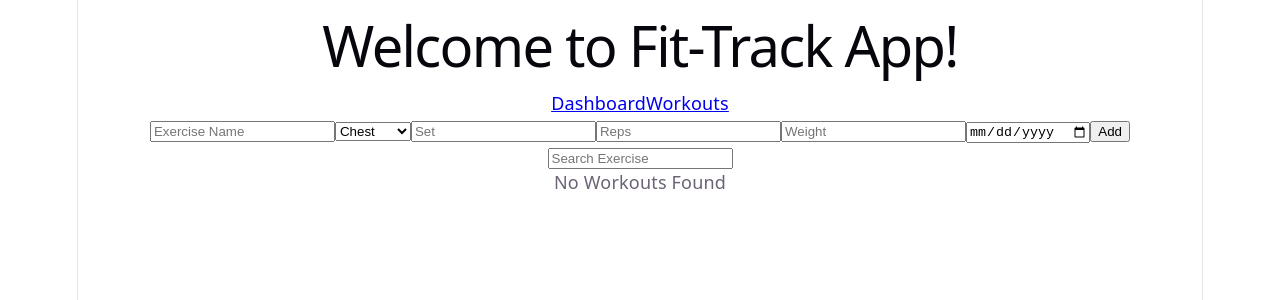
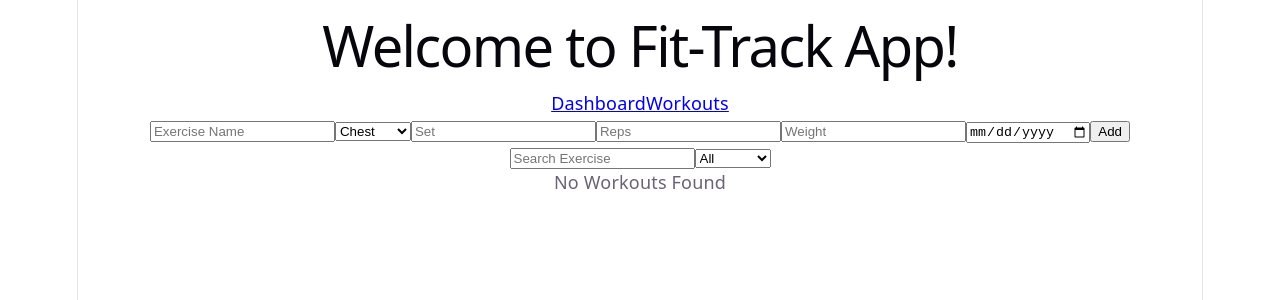
Before and after one commit to yigityilmaz16/fit-track, a React (Vite) app: page /workouts in a window 1280 px wide. Shown: the top 300 px of the page. Built offline with nearby package versions, Linux system fonts and the light colour scheme.

Commit message:
feat: add workout category filtering

```diff
--- a/src/components/WorkoutList.jsx
+++ b/src/components/WorkoutList.jsx
@@ -1,22 +1,28 @@
-import { useContext, useState } from "react";
+import { useContext, useState, useEffect } from "react";
 import { WorkoutContext } from "../context/WorkoutContext";
 import WorkoutCard from "./WorkoutCard";
 function WorkoutList(){
 const {
     workouts,
-    deleteWorkout,
-    startEdit
 } = useContext(WorkoutContext);
 const [searchTerm,setSearchTerm]=useState("");
-const filteredWorkouts = workouts.filter((workout) => {
-  return workout.exercise
-    .toLowerCase()
-    .includes(searchTerm.toLowerCase());
+const [filterTerm,setFilterTerm]=useState("");
+const searchedWorkouts = workouts.filter((workout) => {
+  return workout.exercise.toLowerCase().includes(searchTerm.toLowerCase()) && (filterTerm==="" || workout.category.includes(filterTerm)) ;
 });
 return(
     <div>
         <input type="text" placeholder="Search Exercise" value={searchTerm} onChange={(e)=>setSearchTerm(e.target.value)}></input>
-        {filteredWorkouts.length===0 ?   <p>No Workouts Found</p> :  filteredWorkouts.map((workout)=>{
+        <select name="Category" value={filterTerm} onChange={(e)=>setFilterTerm(e.target.value)}>
+            <option value="">All</option>
+            <option value="chest">Chest</option>
+            <option value="back">Back</option>
+            <option value="legs">Legs</option>
+            <option value="shoulder">Shoulder</option>
+            <option value="arms">Arms</option>
+            <option value="cardio">Cardio</option>
+        </select>
+        {searchedWorkouts.length===0 ?   <p>No Workouts Found</p> :  searchedWorkouts.map((workout)=>{
            return <WorkoutCard workout={workout} key={workout.id}  />
         })}
 
--- a/src/pages/Dashboard.jsx
+++ b/src/pages/Dashboard.jsx
@@ -37,7 +37,7 @@ function Dashboard() {
         <p>
             {lastWorkout
          ? `${lastWorkout.exercise} , ${lastWorkout.date}`
-         : "Henüz antrenman yok"}
+         : "No Workouts Yet"}
        </p>
       </div>
     </div>
```
